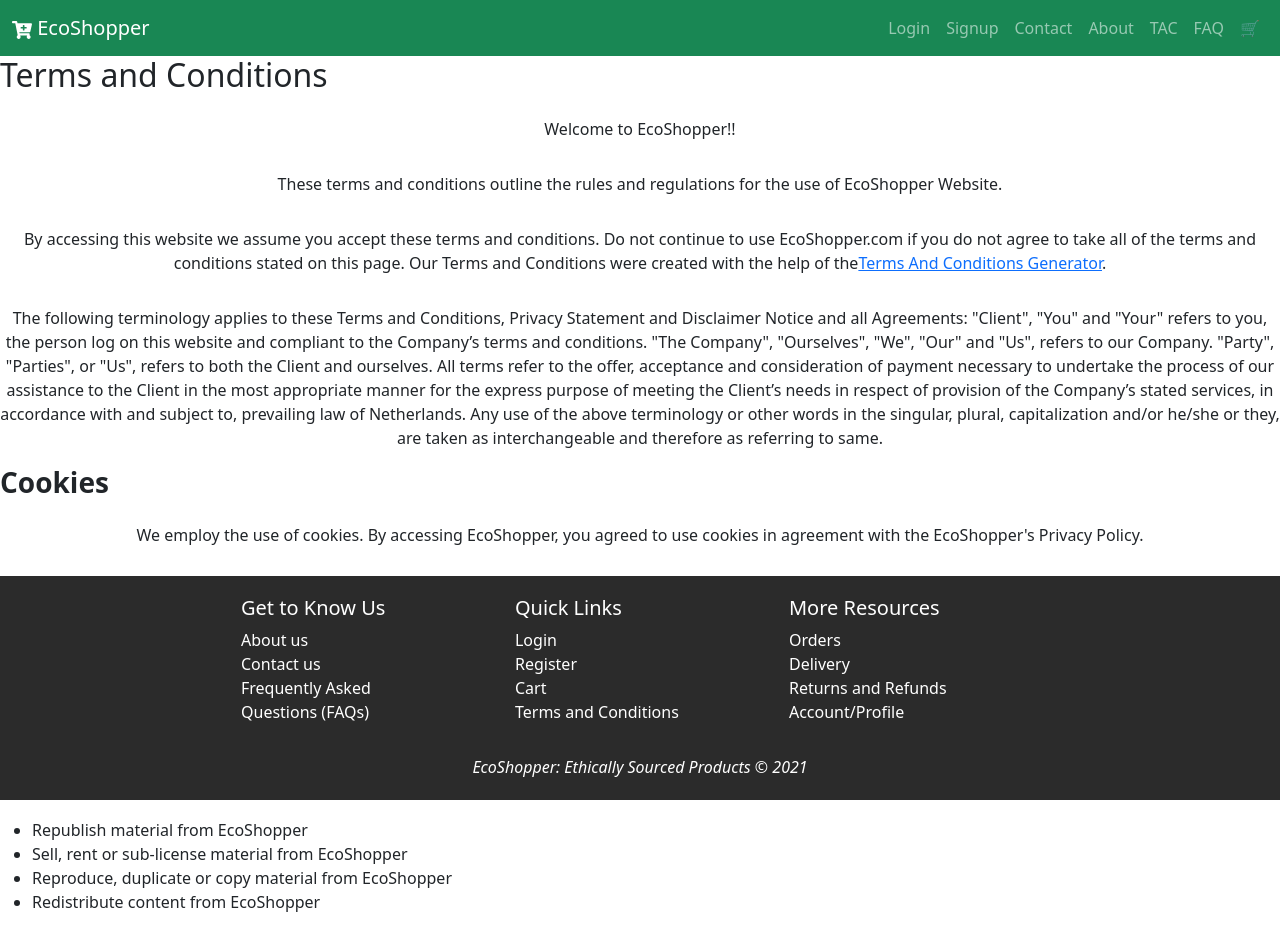
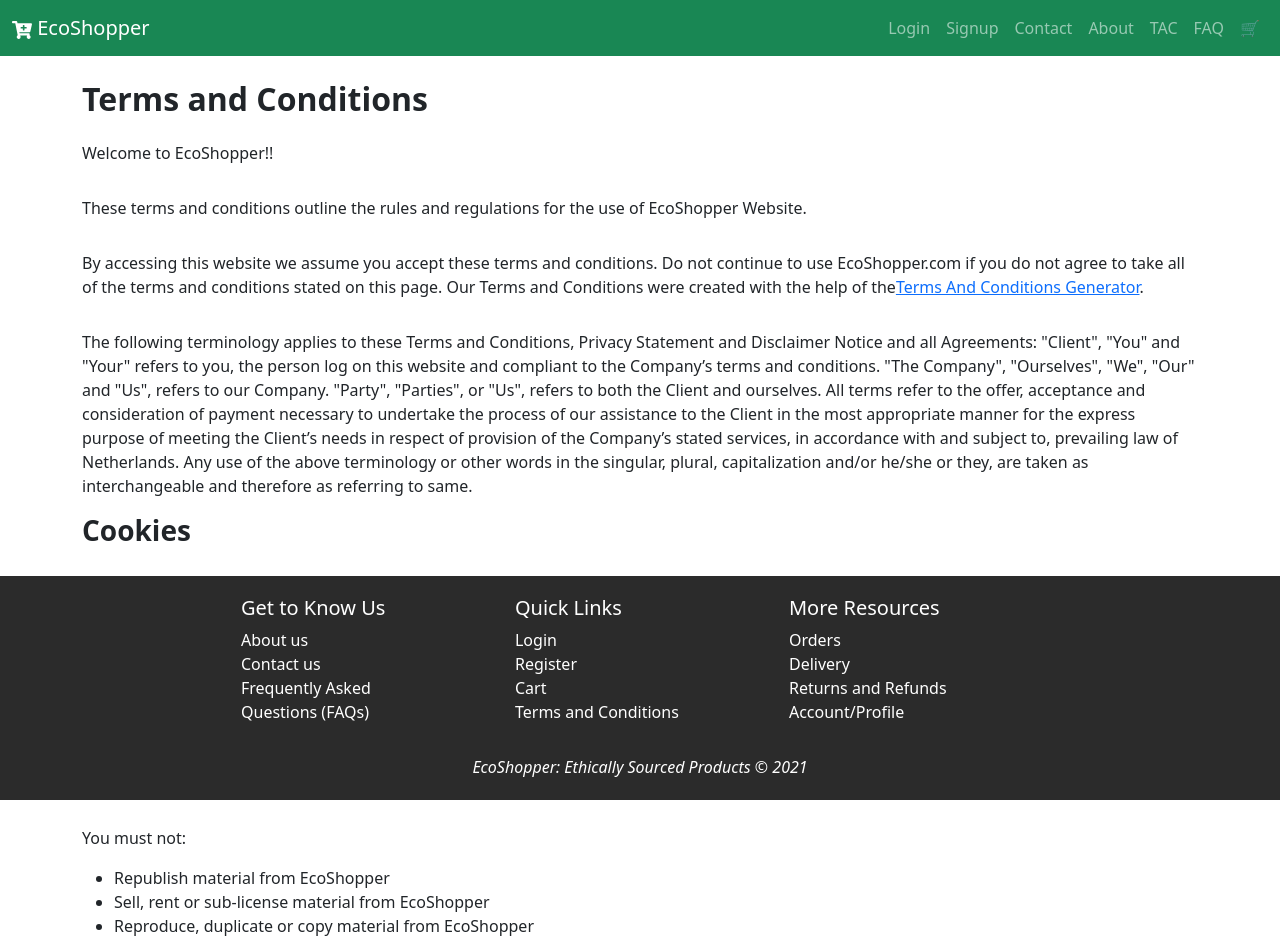
Before and after one commit to Noor-Alina/COMP3340-Project, a React (Create React App) app: page /TAC in a window 1280 px wide. Shown: the top 942 px of the page. Built offline with nearby package versions, Linux system fonts and the light colour scheme; no server answers.

Commit message:
adding css and changes in TAC

```diff
--- a/src/index.css
+++ b/src/index.css
@@ -189,3 +189,7 @@ section {
   padding: 8px 12px;
   font-size: 20px;
 }
+
+.tac-text{
+  text-align: left;
+}
--- a/src/static/TAC.js
+++ b/src/static/TAC.js
@@ -4,14 +4,15 @@ export default class TAC extends React.Component {
 
     render() {
         return (
-            <div>
-                <h2>Terms and Conditions</h2>
-                <p>Welcome to EcoShopper!!</p>
-                <p>
+            <div className="container">
+                <div><br/></div>
+                <h2><strong>Terms and Conditions</strong></h2>
+                <p className="tac-text">Welcome to EcoShopper!!</p>
+                <p className="tac-text">
                     These terms and conditions outline the rules and regulations for the use of EcoShopper Website.
                 </p>
 
-                <p>
+                <p className="tac-text">
                     By accessing this website we assume you accept these terms and
                     conditions. Do not continue to use EcoShopper.com if you do not agree to
                     take all of the terms and conditions stated on this page. Our Terms and
@@ -19,7 +20,7 @@ export default class TAC extends React.Component {
                     <a href="https://www.termsandconditionsgenerator.com">Terms And Conditions Generator</a>.
                 </p>
 
-                <p>
+                <p className="tac-text">
                     The following terminology applies to these Terms and Conditions, Privacy
                     Statement and Disclaimer Notice and all Agreements: "Client", "You" and
                     "Your" refers to you, the person log on this website and compliant to
@@ -37,12 +38,12 @@ export default class TAC extends React.Component {
                 </p>
                 <h3><strong>Cookies</strong></h3>
 
-                <p>
+                <p className="tac-text">
                     We employ the use of cookies. By accessing EcoShopper, you agreed to
                     use cookies in agreement with the EcoShopper's Privacy Policy.
                 </p>
 
-                <p>
+                <p className="tac-text">
                     Most interactive websites use cookies to let us retrieve the user’s
                     details for each visit. Cookies are used by our website to enable the
                     functionality of certain areas to make it easier for people visiting our
@@ -52,7 +53,7 @@ export default class TAC extends React.Component {
 
                 <h3><strong>License</strong></h3>
 
-                <p>
+                <p className="tac-text">
                     Unless otherwise stated, EcoShopper and/or its licensors own the
                     intellectual property rights for all material on EcoShopper. All
                     intellectual property rights are reserved. You may access this from
@@ -60,7 +61,7 @@ export default class TAC extends React.Component {
                     these terms and conditions.
                 </p>
 
-                <p>You must not:</p>
+                <p className="tac-text">You must not:</p>
                 <ul>
                     <li>Republish material from EcoShopper</li>
                     <li>Sell, rent or sub-license material from EcoShopper</li>
@@ -68,9 +69,9 @@ export default class TAC extends React.Component {
                     <li>Redistribute content from EcoShopper</li>
                 </ul>
 
-                <p>This Agreement shall begin on the date hereof.</p>
+                <p className="tac-text">This Agreement shall begin on the date hereof.</p>
 
-                <p>
+                <p className="tac-text">
                     Parts of this website offer an opportunity for users to post and
                     exchange opinions and information in certain areas of the website. JOURNR
                     Shoes does not filter, edit, publish or review Comments prior to their
@@ -83,13 +84,13 @@ export default class TAC extends React.Component {
                     of the Comments on this website.
                 </p>
 
-                <p>
+                <p className="tac-text">
                     EcoShopper reserves the right to monitor all Comments and to remove any
                     Comments which can be considered inappropriate, offensive or causes
                     breach of these Terms and Conditions.
                 </p>
 
-                <p>You warrant and represent that:</p>
+                <p className="tac-text">You warrant and represent that:</p>
 
                 <ul>
                     <li>
@@ -111,7 +112,7 @@ export default class TAC extends React.Component {
                     </li>
                 </ul>
 
-                <p>
+                <p className="tac-text">
                     You hereby grant EcoShopper a non-exclusive license to use, reproduce,
                     edit and authorize others to use, reproduce and edit any of your
                     Comments in any and all forms, formats or media.
@@ -119,7 +120,7 @@ export default class TAC extends React.Component {
 
                 <h3><strong>Hyperlinking to our Content</strong></h3>
 
-                <p>
+                <p className="tac-text">
                     The following organizations may link to our Website without prior
                     written approval:
                 </p>
@@ -140,7 +141,7 @@ export default class TAC extends React.Component {
                     </li>
                 </ul>
 
-                <p>
+                <p className="tac-text">
                     These organizations may link to our home page, to publications or to
                     other Website information so long as the link: (a) is not in any way
                     deceptive; (b) does not falsely imply sponsorship, endorsement or
@@ -148,7 +149,7 @@ export default class TAC extends React.Component {
                     fits within the context of the linking party’s site.
                 </p>
 
-                <p>
+                <p className="tac-text">
                     We may consider and approve other link requests from the following types
                     of organizations:
                 </p>
@@ -163,7 +164,7 @@ export default class TAC extends React.Component {
                     <li>educational institutions and trade associations.</li>
                 </ul>
 
-                <p>
+                <p className="tac-text">
                     We will approve link requests from these organizations if we decide
                     that: (a) the link would not make us look unfavorably to ourselves or to
                     our accredited businesses; (b) the organization does not have any
@@ -172,14 +173,14 @@ export default class TAC extends React.Component {
                     is in the context of general resource information.
                 </p>
 
-                <p>
+                <p className="tac-text">
                     These organizations may link to our home page so long as the link: (a)
                     is not in any way deceptive; (b) does not falsely imply sponsorship,
                     endorsement or approval of the linking party and its products or
                     services; and (c) fits within the context of the linking party’s site.
                 </p>
 
-                <p>
+                <p className="tac-text">
                     If you are one of the organizations listed in paragraph 2 above and are
                     interested in linking to our website, you must inform us by sending an
                     e-mail to EcoShopper. Please include your name, your organization name,
@@ -188,7 +189,7 @@ export default class TAC extends React.Component {
                     our site to which you would like to link. Wait 2-3 weeks for a response.
                 </p>
 
-                <p>Approved organizations may hyperlink to our Website as follows:</p>
+                <p className="tac-text">Approved organizations may hyperlink to our Website as follows:</p>
 
                 <ul>
                     <li>By use of our corporate name; or</li>
@@ -200,14 +201,14 @@ export default class TAC extends React.Component {
                     </li>
                 </ul>
 
-                <p>
+                <p className="tac-text">
                     No use of EcoShopper's logo or other artwork will be allowed for
                     linking absent a trademark license agreement.
                 </p>
 
                 <h3><strong>iFrames</strong></h3>
 
-                <p>
+                <p className="tac-text">
                     Without prior approval and written permission, you may not create frames
                     around our Webpages that alter in any way the visual presentation or
                     appearance of our Website.
@@ -215,7 +216,7 @@ export default class TAC extends React.Component {
 
                 <h3><strong>Content Liability</strong></h3>
 
-                <p>
+                <p className="tac-text">
                     We shall not be hold responsible for any content that appears on your
                     Website. You agree to protect and defend us against all claims that is
                     rising on your Website. No link(s) should appear on any Website that may
@@ -226,11 +227,11 @@ export default class TAC extends React.Component {
 
                 <h3><strong>Your Privacy</strong></h3>
 
-                <p>Please read Privacy Policy</p>
+                <p className="tac-text">Please read Privacy Policy</p>
 
                 <h3><strong>Reservation of Rights</strong></h3>
 
-                <p>
+                <p className="tac-text">
                     We reserve the right to request that you remove all links or any
                     particular link to our Website. You approve to immediately remove all
                     links to our Website upon request. We also reserve the right to amen
@@ -241,14 +242,14 @@ export default class TAC extends React.Component {
 
                 <h3><strong>Removal of links from our website</strong></h3>
 
-                <p>
+                <p className="tac-text">
                     If you find any link on our Website that is offensive for any reason,
                     you are free to contact and inform us any moment. We will consider
                     requests to remove links but we are not obligated to or so or to respond
                     to you directly.
                 </p>
 
-                <p>
+                <p className="tac-text">
                     We do not ensure that the information on this website is correct, we do
                     not warrant its completeness or accuracy; nor do we promise to ensure
                     that the website remains available or that the material on the website
@@ -257,7 +258,7 @@ export default class TAC extends React.Component {
 
                 <h3><strong>Disclaimer</strong></h3>
 
-                <p>
+                <p className="tac-text">
                     To the maximum extent permitted by applicable law, we exclude all
                     representations, warranties and conditions relating to our website and
                     the use of this website. Nothing in this disclaimer will:
@@ -281,7 +282,7 @@ export default class TAC extends React.Component {
                     </li>
                 </ul>
 
-                <p>
+                <p className="tac-text">
                     The limitations and prohibitions of liability set in this Section and
                     elsewhere in this disclaimer: (a) are subject to the preceding
                     paragraph; and (b) govern all liabilities arising under the disclaimer,
@@ -289,7 +290,7 @@ export default class TAC extends React.Component {
                     statutory duty.
                 </p>
 
-                <p>
+                <p className="tac-text">
                     As long as the website and the information and services on the website
                     are provided free of charge, we will not be liable for any loss or
                     damage of any nature.
```
